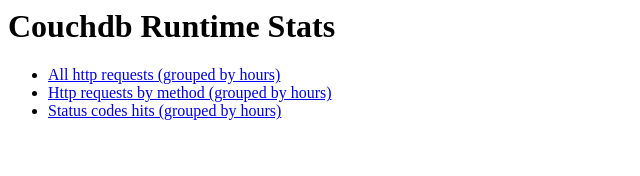
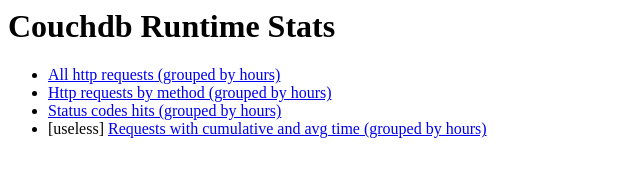
Before and after one commit to caprazzo/couchdb-stats, a plain HTML site: page app/_attachments/index.html in a window 1280 px wide. Shown: the whole page, without its empty margins (0-640 px from the left). Drawn offline with Linux system fonts and the light colour scheme.

Commit message:
consolidated code for table and table_multi. Added request_time view

```diff
--- a/app/_attachments/index.html
+++ b/app/_attachments/index.html
@@ -8,6 +8,7 @@
 			<li><a href="_list/table/http_requests_hits?group_level=4">All http requests (grouped by hours)</a></li>
 			<li><a href="_list/table_multi/http_requests_hits_by_method?group_level=4">Http requests by method (grouped by hours)</a></li>
 			<li><a href="_list/table_multi/http_status_codes_hits?group_level=4">Status codes hits (grouped by hours)</a></li>
+			<li> [useless] <a href="_list/table_multi/request_time?group_level=4">Requests with cumulative and avg time (grouped by hours)</a></li>
 		</ul>
 	</body>
 </html>
```
